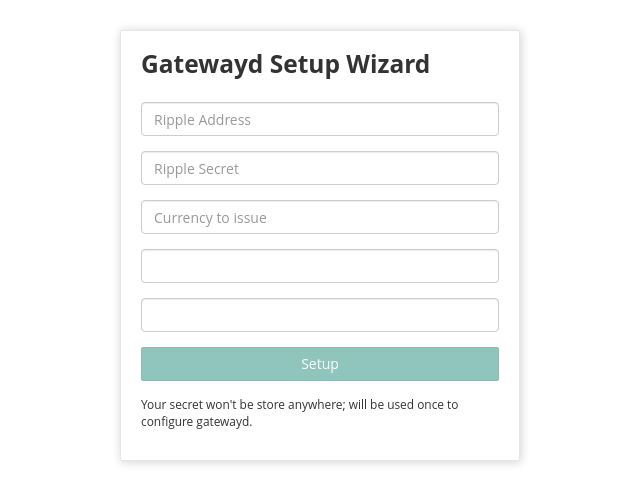
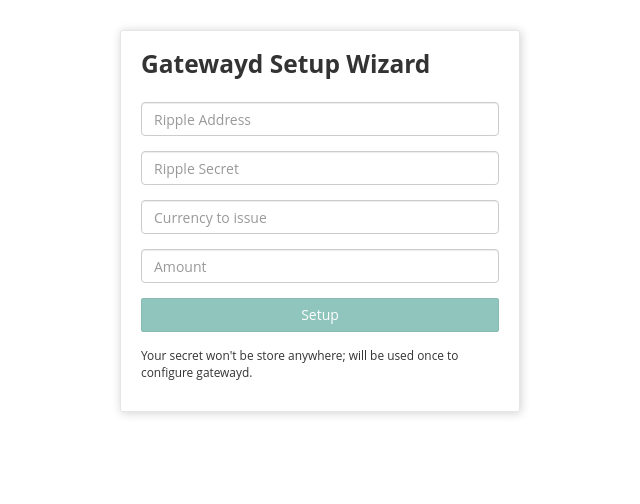
Before and after one commit to crazyquark/setup-wizard-plugin, a website: page public/index.html in a window 1280 px wide. Shown: the whole page, without its empty margins (320-960 px from the left). Drawn offline with Linux system fonts and the light colour scheme; files that its build step writes are made by us from their sources; files whose address does not match are found by name.

Commit message:
[TASK] remove unused input fields

```diff
--- a/public/views/setup_form.html
+++ b/public/views/setup_form.html
@@ -3,24 +3,19 @@
         <h3 class="title-divider"><span>Gatewayd Setup Wizard</span></h3>
 
         <div class="form-group">
-            <input type="text" class="form-control" ng-model="config.ripple_address" placeholder="Ripple Address" required />
+            <input type="text" class="form-control" name="ripple_address" ng-model="config.ripple_address" placeholder="Ripple Address" required />
         </div>
 
         <div class="form-group">
-            <input type="text" class="form-control" ng-model="config.secret" placeholder="Ripple Secret" required />
+            <input type="text" class="form-control" ng-model="config.cold_wallet_secret" placeholder="Ripple Secret" required />
         </div>
 
         <div class="form-group">
             <input type="text" class="form-control" ng-model="config.currency" placeholder="Currency to issue" required />
         </div>
 
-
         <div class="form-group">
-            <input type="text" class="form-control" placeholder="" required />
-        </div>
-
-        <div class="form-group">
-            <input type="text" class="form-control" placeholder="" required />
+            <input type="text" class="form-control" ng-model="config.amount" placeholder="Amount" required />
         </div>
 
         <div class="form-group">
```
